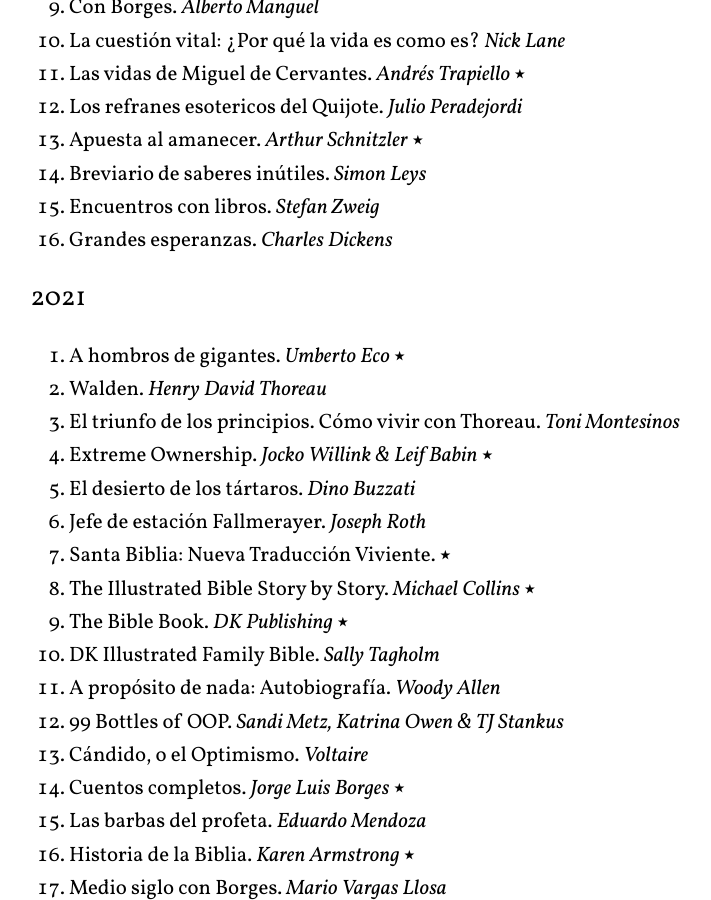
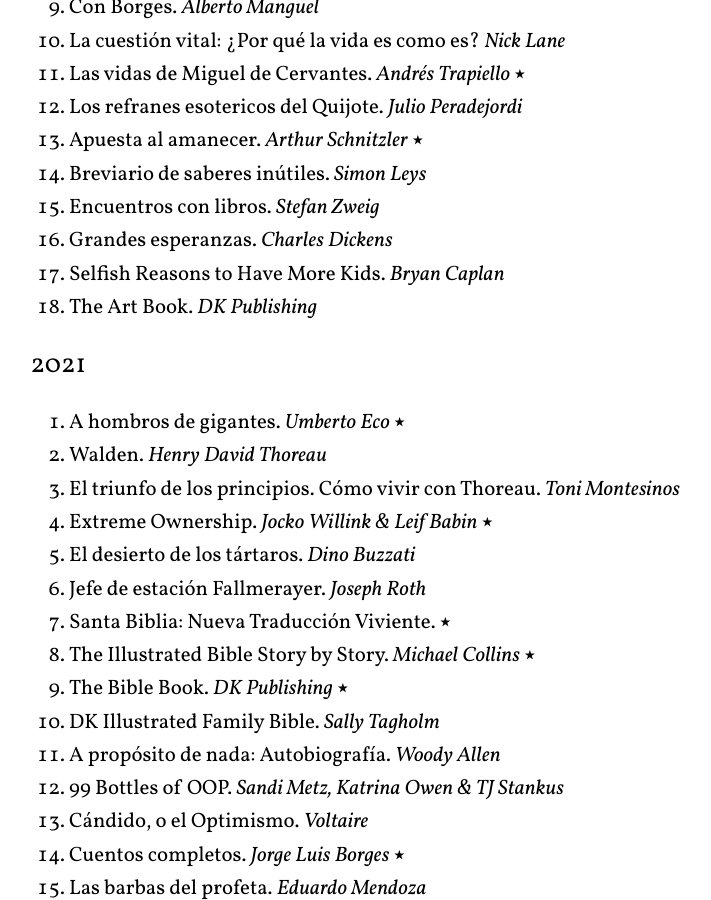
Before and after one commit to arturoherrero/arturoherrero.com, a Jekyll site: the page built from pages/books.md, in a window 1280 px wide and 900 px high, scrolled down 617 px. Shown: the whole window, without its empty margins (220-931 px from the left). Built offline with Jekyll 4.4.1, drawn with Linux system fonts in a browser that asks for light colours.

Commit message:
Update books list

```diff
--- a/pages/books.md
+++ b/pages/books.md
@@ -26,6 +26,8 @@
 14. Breviario de saberes inútiles. *Simon Leys*
 15. Encuentros con libros. *Stefan Zweig*
 16. Grandes esperanzas. *Charles Dickens*
+17. Selfish Reasons to Have More Kids. *Bryan Caplan*
+18. The Art Book. *DK Publishing*
 
 
 ### 2021
```
